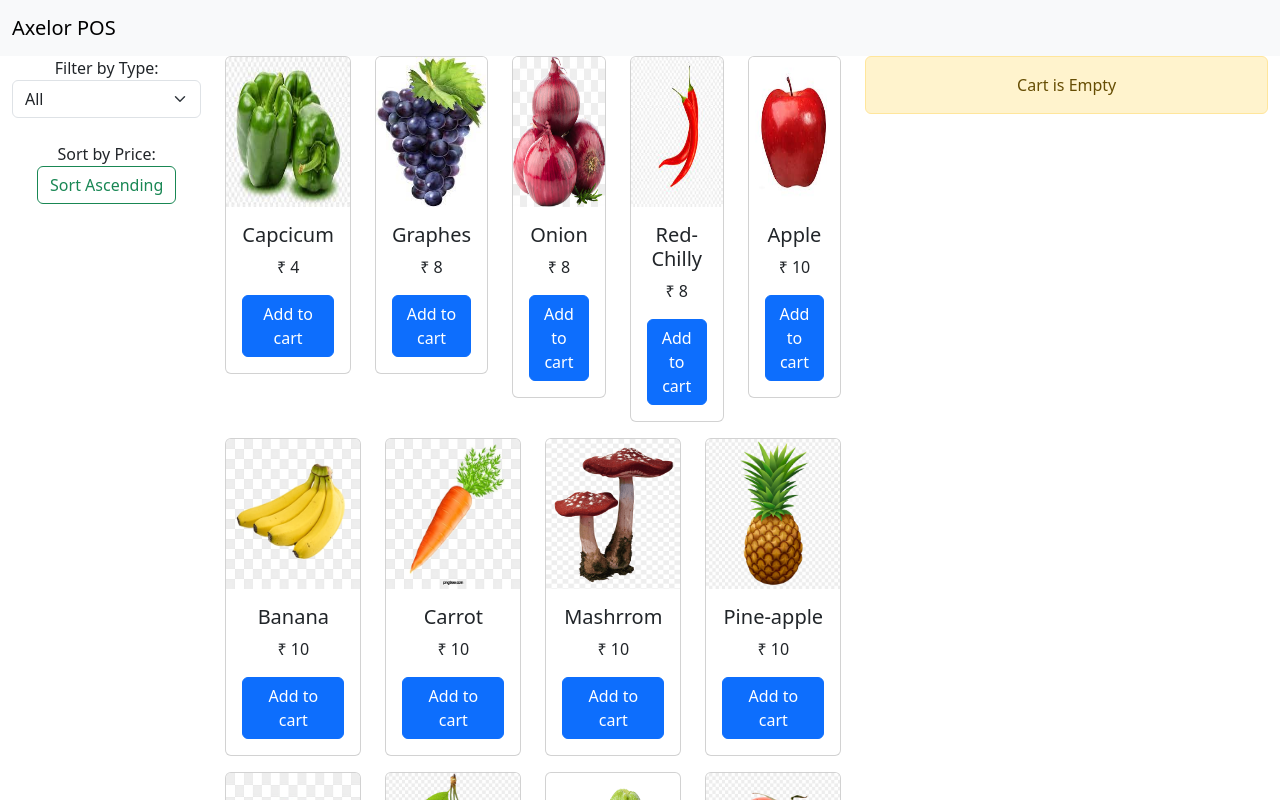
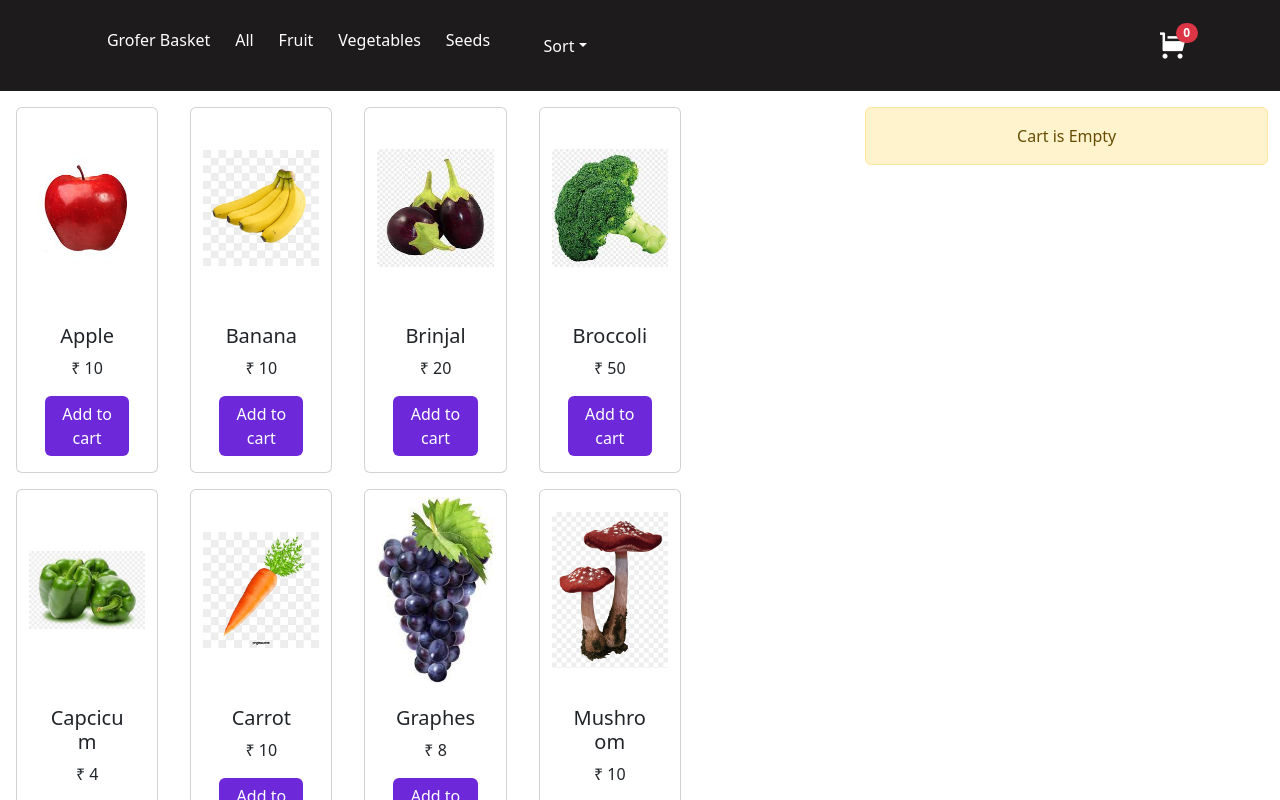
Before and after one commit to yru-axelor/pos, a React (Create React App) app: page / in a window 1280 px wide. Shown: the top 800 px of the page. Built offline with nearby package versions, Linux system fonts and the light colour scheme.

Commit message:
Left with 2way Sorting

```diff
--- a/src/App.css
+++ b/src/App.css
@@ -6,43 +6,58 @@
   height: 40vmin;
   pointer-events: none;
 }
+
 .total {
-  padding: 10px;
+  padding: 15px !important;
   border: 2px solid black;
 }
+
 img {
   height: 150px;
 }
+
 .carts {
   margin-bottom: 4px;
 }
 
-@media (prefers-reduced-motion: no-preference) {
-  .App-logo {
-    animation: App-logo-spin infinite 20s linear;
-  }
+.cart-icon {
+  font-size: 30px !important;
 }
 
-.App-header {
-  background-color: #282c34;
-  min-height: 100vh;
-  display: flex;
-  flex-direction: column;
-  align-items: center;
-  justify-content: center;
-  font-size: calc(10px + 2vmin);
-  color: white;
+.add-btn {
+  border-radius: 20%;
+  border: none;
+  background-color: green;
+  margin-right: 5px;
 }
 
-.App-link {
-  color: #61dafb;
+.remove-btn {
+  border-radius: 20%;
+  border: none;
+  background-color: red;
+  margin-left: 5px;
 }
 
-@keyframes App-logo-spin {
-  from {
-    transform: rotate(0deg);
-  }
-  to {
-    transform: rotate(360deg);
-  }
+.popover {
+  min-width: 300px;
 }
+
+.fill-cart {
+  margin: 4px;
+  padding: 6px;
+}
+
+.notifyContainer {
+  position: relative;
+  width: 50px;
+}
+
+.notify {
+  position: absolute;
+  top: 0;
+  right: 0;
+}
+
+.hidden {
+  display: none;
+}
--- a/src/App.js
+++ b/src/App.js
@@ -1,11 +1,9 @@
 import "./App.css";
 import MainContainer from "./components/MainContainer";
-import NavBar from "./components/NavBar";
 
 function App() {
   return (
     <div className="App">
-      <NavBar />
       <MainContainer />
     </div>
   );
--- a/src/components/Cart.jsx
+++ b/src/components/Cart.jsx
@@ -4,7 +4,7 @@
 import EmptyCart from "./EmptyCart";
 import Badge from "react-bootstrap/Badge";
 
-export const Cart = ({ items, total }) => {
+export const Cart = ({ items, total, handleAdd, handleRemove }) => {
   return (
     <>
       {items.length !== 0 ? (
@@ -16,11 +16,11 @@
                 as="li"
                 className="d-flex justify-content-between align-items-center"
               >
-                <FillCart item={item} />
+                <FillCart item={item} handleAdd={handleAdd} handleRemove={handleRemove} />
               </ListGroup.Item>
             ))}
           </ListGroup>
-          <ListGroup.Item className="d-flex justify-content-between align-items-center">
+          <ListGroup.Item className="d-flex justify-content-between align-items-center total">
             <div className="ms-2 me-auto">
               <div className="fw-bold">Net Total</div>
             </div>
--- a/src/components/MainContainer.jsx
+++ b/src/components/MainContainer.jsx
@@ -1,17 +1,25 @@
-import React, { useState } from "react";
-import Product from "./Product";
+import React, { useEffect, useState } from "react";
+import Product from "./Product/Product";
 import { data } from "../data";
 import { Cart } from "./Cart";
 import Toasts from "./Toasts";
 import Container from "react-bootstrap/esm/Container";
 import Col from "react-bootstrap/Col";
 import Row from "react-bootstrap/Row";
-const uniqueTypes = [...new Set(data.map((item) => item.type))];
+import styles from "./MainContainer.module.css"
+import { Dropdown, OverlayTrigger, Popover } from "react-bootstrap";
+import { Navbar } from "react-bootstrap";
+import { Badge } from "react-bootstrap";
+export const uniqueTypes = [...new Set(data.map((item) => item.type))];
 export default function MainContainer() {
   const [items, setItems] = useState([]);
   const [total, setTotal] = useState(0);
-  const [filters, setFilters] = useState({ type: "", sortAsc: true });
+  const [filters, setFilters] = useState({ type: "", sort: "" });
   const [toastsList, setToastsList] = useState([]);
+  const [filteredItems, setFilteredItems] = useState(data);
+  useEffect(() => {
+    handleFilterChange();
+  }, [filters])
 
   const handleAdd = (item) => {
     setTotal((t) => t + item.price);
@@ -25,90 +33,179 @@
       setItems((items) => [...items, item]);
     }
 
-    setToastsList((toasts) => [...toasts, item.title]);
+    setToastsList((toasts) => [...toasts, { title: item.title, action: "Added" }]);
     setTimeout(() => {
       setToastsList((prev) => prev.slice(1));
     }, 3000);
   };
 
-  const handleFilterChange = (type) => {
-    setFilters((prevFilters) => ({
-      ...prevFilters,
-      type,
-    }));
+  const handleRemove = (item) => {
+    setTotal((t) => t - item.price);
+
+    const updatedItems = items.map((i) =>
+      i.id !== item.id ? i : { ...i, quantity: i.quantity - 1 }
+    ).filter((i) => (
+      i.quantity !== 0
+    ))
+    setItems(updatedItems);
+
+    setToastsList((toasts) => [...toasts, { title: item.title, action: "Removed" }]);
+    setTimeout(() => {
+      setToastsList((prev) => prev.slice(1));
+    }, 3000);
   };
 
-  const handleSortChange = (e) => {
-    e.preventDefault();
-    setFilters((prevFilters) => ({
-      ...prevFilters,
-      sortAsc: !prevFilters.sortAsc,
-    }));
+
+  const handleFilterChange = () => {
+
+
+    const { type, sort } = filters;
+
+
+
+    if (type === "" && sort === "") {
+      setFilteredItems(data);
+      return;
+    }
+    let updateditem = [...data];
+
+
+    // Filter by type
+    if (type !== "") {
+      updateditem = data.filter((item) => item.type === type);
+    }
+
+
+
+    // Sort
+    if (sort === "asc") {
+      updateditem.sort((a, b) => a.price - b.price);
+    } else if (sort === "title") {
+      updateditem.sort((a, b) => a.title.localeCompare(b.title))
+    }
+    else if (sort === "category") {
+      updateditem.sort((a, b) => a.type.localeCompare(b.type))
+    }
+
+    setFilteredItems(updateditem)
   };
-  const filteredAndSortedData = data
-    .filter((item) => !filters.type || item.type === filters.type)
-    .sort((a, b) => {
-      const order = filters.sortAsc ? 1 : -1;
-      return order * (a.price - b.price);
-    })
 
-  return (
+  const popoverLeft = (
+    <Popover id="popover-positioned-bottom" title="My Cart" className="popover">
+      <h5>Cart</h5>
+      <Cart items={items} total={total} handleAdd={handleAdd} handleRemove={handleRemove} />
+    </Popover>
+  );
+
+
+  return (<>
+    <Navbar expand="lg" className={`${styles.nav} mb-3`}>
+      <Container className={styles.container}>
+        <div className={styles.left}>
+          <span
+            className=""
+          >
+            Grofer Basket
+          </span>
+          <span
+            className=""
+            onClick={() => setFilters((prev) => ({ ...prev, "type": "" }))}
+          >
+            All
+          </span>
+          <span
+            className=""
+            onClick={() => setFilters((prev) => ({ ...prev, "type": "fruits" }))}
+          >
+            Fruit
+          </span>
+          <span
+            className=""
+            onClick={() => setFilters((prev) => ({ ...prev, "type": "vegetable" }))}
+          >
+            Vegetables
+          </span>
+          <span
+            className=""
+            onClick={() => setFilters((prev) => ({ ...prev, "type": "seed" }))}
+          >
+            Seeds
+          </span>
+          <Dropdown>
+            <Dropdown.Toggle
+              style={{
+                width: "100px",
+                backgroundColor: "transparent",
+                border: "none",
+              }}
+              id="dropdown-basic sort"
+            >
+              Sort
+            </Dropdown.Toggle>
+
+            <Dropdown.Menu>
+              <Dropdown.Item onClick={() => setFilters((filter) => ({ ...filter, "sort": "asc" }))}>
+                By Price <span className="hidden">{filters.sort === "asc" ? <i class="ri-sort-desc"></i> : <i class="ri-sort-asc"></i>} </span>
+              </Dropdown.Item>
+              <Dropdown.Item onClick={() => setFilters((filter) => ({ ...filter, "sort": "title" }))}>
+                By Title
+              </Dropdown.Item>
+              <Dropdown.Item onClick={() => setFilters((filter) => ({ ...filter, "sort": "category" }))}>
+                By Category
+              </Dropdown.Item>
+              <Dropdown.Divider />
+              <Dropdown.Item onClick={() => setFilters({ type: "", sort: "" })}>clear</Dropdown.Item>
+            </Dropdown.Menu>
+          </Dropdown>
+        </div>
+        <div className={styles.right}>
+          <OverlayTrigger trigger="click" placement="bottom" overlay={popoverLeft}>
+            <div className="notifyContainer">
+              <i className="ri-shopping-cart-fill cart-icon"></i>
+              <Badge bg="danger" className="notify" pill>{items.length}</Badge>
+
+            </div>
+          </OverlayTrigger>
+
+        </div>
+
+      </Container>
+    </Navbar>
+
     <Container fluid>
       <Row>
-        {/* Left container for filtering and sorting options */}
-        <Col md="2" sm="2">
-          <form action="">
-            <label>Filter by Type:</label>
-            <select
-              onChange={(e) => handleFilterChange(e.target.value)}
-              value={filters.type || ""}
-              className="form-select"
-            >
-              <option value="">All</option>
-              {uniqueTypes.map((type) => (
-                <option key={type} value={type}>
-                  {type}
-                </option>
-              ))}
-            </select>
-            <br />
-            <label>Sort by Price:</label>
-            <br />
-            <button className="btn btn-outline-success" onClick={handleSortChange}>
-              {filters.sortAsc ? "Sort Ascending" : "Sort Descending"}
-            </button>
-            <br />
-          </form>
-        </Col>
-        {/* Container for ProductListing */}
-        <Col md="6" sm="6">
+        <Col md="8" sm="8">
           <Row>
-            {filteredAndSortedData.map((d) => (
-              <Col md="4" xl xxl="2" lg="6" sm="6" key={d.id}>
+            <>
+              {filteredItems.map((d) => (
                 <Product
+                  key={d.id}
                   price={d.price}
                   title={d.title}
                   img={d.img}
                   onClick={handleAdd}
                   item={d}
                 />
-              </Col>
-            ))}
+
+              ))}
+            </>
           </Row>
         </Col>
-        {/* Container for cart checkout */}
-        <Col md="4" sm="4">
-          <Cart items={items} total={total} />
+
+
+        <Col md="4" sm="3" >
+          <Cart items={items} total={total} handleAdd={handleAdd} handleRemove={handleRemove} />
         </Col>
 
-        <div className="toast-container position-absolute top-0 end-0">
-          {toastsList.map((toastTitle, i) => (
+        <div className="toast-container position-absolute bottom-0 end-0">
+          {toastsList.map((toast, i) => (
 
-            <Toasts toastTitle={toastTitle} key={i} />
+            <Toasts toastTitle={toast.title} toastAction={toast.action} key={i} />
 
           ))}
         </div>
       </Row>
     </Container>
+  </>
   );
 }
--- /dev/null
+++ b/src/components/MainContainer.module.css
@@ -0,0 +1,16 @@
+.container {
+    padding: 15px;
+    display: flex;
+    justify-content: space-between;
+}
+
+.left {
+    width: 50%;
+    display: flex;
+    justify-content: space-evenly;
+}
+
+.nav {
+    background-color: rgb(29, 27, 27);
+    color: white !important;
+}
--- a/src/components/NavBar.jsx
+++ /dev/null
@@ -1,14 +0,0 @@
-import React from "react";
-import Navbar from "react-bootstrap/Navbar";
-import Container from "react-bootstrap/Container";
-function NavBar() {
-  return (
-    <Navbar bg="light" expand="lg">
-      <Container fluid>
-        <Navbar.Brand href="#">Axelor POS</Navbar.Brand>
-      </Container>
-    </Navbar>
-  );
-}
-
-export default NavBar;
--- a/src/components/Product.jsx
+++ b/src/components/Product/Product.jsx
@@ -3,12 +3,15 @@
 
 function Product(props) {
   return (
-    <Card className="mb-3">
-      <Card.Img variant="top" src={props.img} />
+    <Card className="mb-3 mx-3 col-lg-2 col-md-4 col-sm-6" >
+      <Card.Img variant="top" className=" object-fit-contain" src={props.img} style={{ height: "200px" }} />
       <Card.Body>
         <Card.Title className="fs-5">{props.title}</Card.Title>
         <Card.Text>₹ {props.price}</Card.Text>
-        <Button variant="primary" onClick={() => props.onClick(props.item)}>
+        <Button variant="primary" style={{
+          backgroundColor: "#6d28d9",
+          border: "none"
+        }} onClick={() => props.onClick(props.item)}>
           Add to cart
         </Button>
       </Card.Body>
--- a/src/components/Toasts.jsx
+++ b/src/components/Toasts.jsx
@@ -1,13 +1,13 @@
 import React from "react";
 import Toast from "react-bootstrap/Toast";
-const Toasts = ({ toastTitle }) => {
+const Toasts = ({ toastTitle, toastAction }) => {
   return (
     <Toast delay={3000} autohide show>
       <Toast.Header>
         <strong className="me-auto">{toastTitle}</strong>
         <small>just now</small>
       </Toast.Header>
-      <Toast.Body>Added successfully</Toast.Body>
+      <Toast.Body>{toastAction} successfully</Toast.Body>
     </Toast>
   );
 };
--- a/src/data.js
+++ b/src/data.js
@@ -42,7 +42,7 @@
   {
     id: 4,
     img: broccoli,
-    title: "StrawBroccoi",
+    title: "Broccoli",
     quantity: 1,
     type: "vegetable",
     price: 50,
@@ -74,7 +74,7 @@
   {
     id: 8,
     img: mashroom,
-    title: "Mashrrom",
+    title: "Mushroom",
     quantity: 1,
     type: "vegetable",
     price: 10,
```
Also changed, not shown: public/index.html (+7 -4 lines), src/components/FillCart.jsx (+4 -4 lines).
